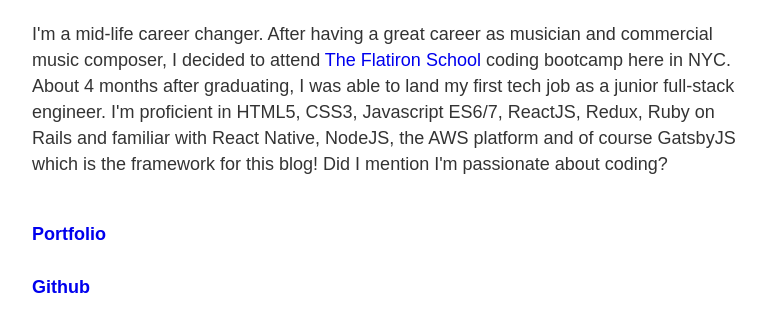
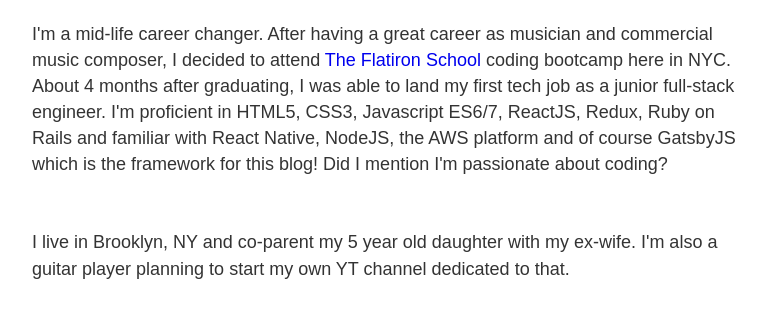
Before and after one commit to dsound-zz/50AndFullStack, a Gatsby site: page /about in a window 1280 px wide. Shown: the part 627-950 px from the top of the page, without its empty margins (251-1017 px from the left). Built offline with nearby package versions, Linux system fonts and the light colour scheme; Gatsby itself is replaced by a stand-in of ours.

Commit message:
add to about

```diff
--- a/src/pages/about.js
+++ b/src/pages/about.js
@@ -17,6 +17,9 @@ const About = () => {
           HTML5, CSS3, Javascript ES6/7, ReactJS, Redux, Ruby on Rails and
           familiar with React Native, NodeJS, the AWS platform and of course
           GatsbyJS which is the framework for this blog! Did I mention I'm passionate about coding?
+        </p><br />
+        <p>I live in Brooklyn, NY and co-parent my 5 year old daughter with my ex-wife. I'm also a guitar player
+          planning to start my own YT channel dedicated to that.
         </p>
       </div>
       <p>
```
